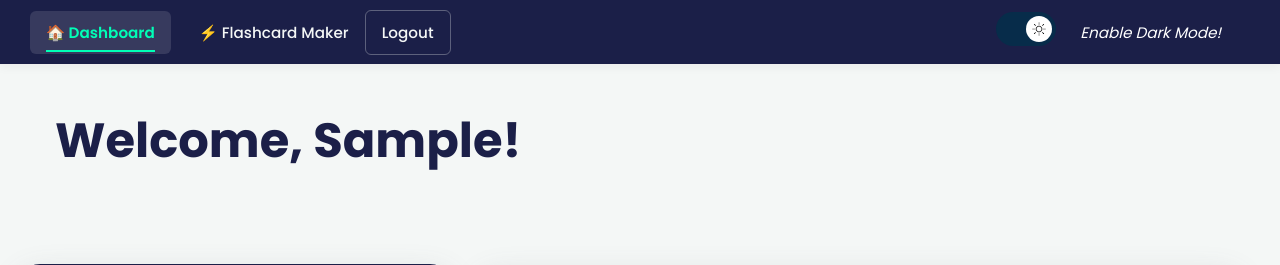
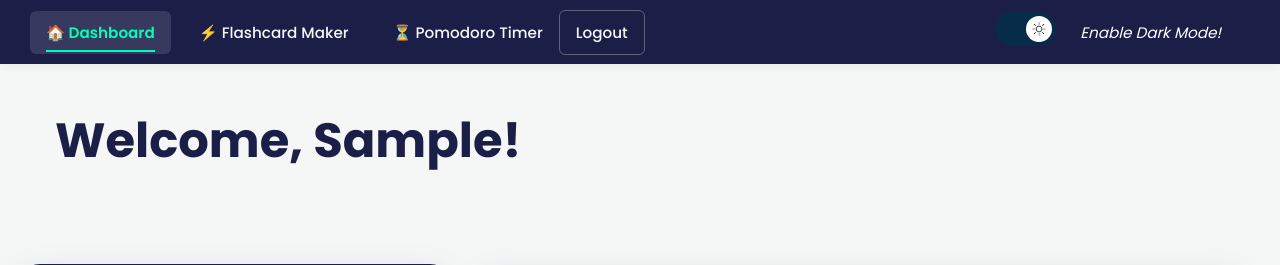
Before and after one commit to michaela357/orario-ATP3, a Flask app: page /dashboard in a window 1280 px wide. Shown: the top 265 px of the page. Run offline with Flask 3, Linux system fonts and the light colour scheme; the visitor is signed in with stand-in values (Sample User, id 1); data that the repository does not hold is empty; some libraries are stand-ins or nearby versions.

Commit message:
Add pomodoro timer to navbar

```diff
--- a/templates/base.html
+++ b/templates/base.html
@@ -18,6 +18,9 @@
                 </a>
                 <a href="{{ url_for('genai.flashcards_dashboard') }}" class="nav-item {{ 'active' if request.endpoint == 'genai.flashcards_dashboard' else '' }}">
                     ⚡ Flashcard Maker
+                </a>
+                <a href="{{ url_for('pomodoro.timer_dashboard') }}" class="nav-item {{ 'active' if request.endpoint == 'pomodoro.timer_dashboard' else '' }}">
+                    ⏳ Pomodoro Timer
                 </a>
             </div>
 
```
